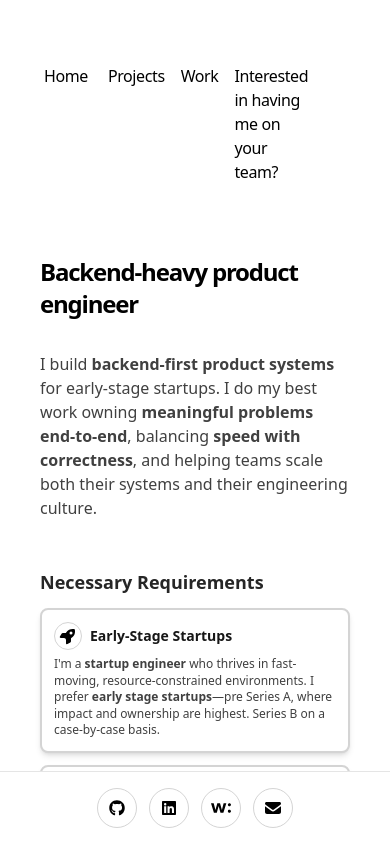
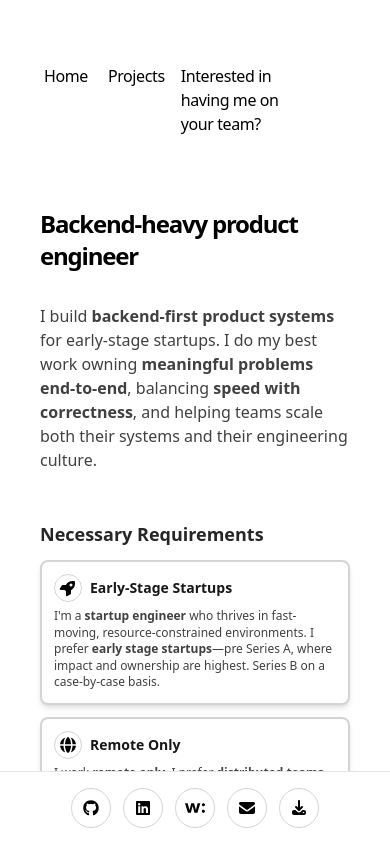
Before and after one commit to sezder/shannon-zander-personal-site, a Next.js app: page /working-with-me in a window 390 px wide. Shown: the top 844 px of the page. Built offline with nearby package versions, Linux system fonts and the light colour scheme; no server answers.

Commit message:
Add resume download button, remove work page from navigation

```diff
--- a/app/components/footer.tsx
+++ b/app/components/footer.tsx
@@ -2,7 +2,7 @@
 
 import { FontAwesomeIcon } from '@fortawesome/react-fontawesome'
 import { faGithub, faLinkedin } from '@fortawesome/free-brands-svg-icons'
-import { faEnvelope } from '@fortawesome/free-solid-svg-icons'
+import { faEnvelope, faDownload } from '@fortawesome/free-solid-svg-icons'
 
 function WellfoundIcon() {
   return (
@@ -29,47 +29,78 @@ export default function Footer() {
           href="https://github.com/sezder"
           target="_blank"
           rel="noopener noreferrer"
-          className="w-10 h-10 rounded-full border border-neutral-300 dark:border-neutral-700 bg-white dark:bg-neutral-900 flex items-center justify-center hover:border-neutral-400 dark:hover:border-neutral-600 transition-colors"
+          className="group relative w-10 h-10 rounded-full border border-neutral-300 dark:border-neutral-700 bg-white dark:bg-neutral-900 flex items-center justify-center hover:border-neutral-400 dark:hover:border-neutral-600 transition-colors"
           aria-label="GitHub"
+          title=""
         >
           <FontAwesomeIcon
             icon={faGithub}
             className="w-5 h-5 text-black dark:text-white"
             aria-hidden="true"
           />
+          <span className="absolute bottom-full mb-3 px-2 py-1 text-xs font-medium text-white bg-neutral-900 dark:bg-neutral-100 dark:text-neutral-900 rounded whitespace-nowrap opacity-0 group-hover:opacity-100 group-focus:opacity-100 pointer-events-none transition-opacity">
+            GitHub
+          </span>
         </a>
         <a
           href="https://www.linkedin.com/in/shannon-e-zander/"
           target="_blank"
           rel="noopener noreferrer"
-          className="w-10 h-10 rounded-full border border-neutral-300 dark:border-neutral-700 bg-white dark:bg-neutral-900 flex items-center justify-center hover:border-neutral-400 dark:hover:border-neutral-600 transition-colors"
+          className="group relative w-10 h-10 rounded-full border border-neutral-300 dark:border-neutral-700 bg-white dark:bg-neutral-900 flex items-center justify-center hover:border-neutral-400 dark:hover:border-neutral-600 transition-colors"
           aria-label="LinkedIn"
+          title=""
         >
           <FontAwesomeIcon
             icon={faLinkedin}
             className="w-5 h-5 text-black dark:text-white"
             aria-hidden="true"
           />
+          <span className="absolute bottom-full mb-3 px-2 py-1 text-xs font-medium text-white bg-neutral-900 dark:bg-neutral-100 dark:text-neutral-900 rounded whitespace-nowrap opacity-0 group-hover:opacity-100 group-focus:opacity-100 pointer-events-none transition-opacity">
+            LinkedIn
+          </span>
         </a>
         <a
           href="https://wellfound.com/u/shannon-zander"
           target="_blank"
           rel="noopener noreferrer"
-          className="w-10 h-10 rounded-full border border-neutral-300 dark:border-neutral-700 bg-white dark:bg-neutral-900 flex items-center justify-center hover:border-neutral-400 dark:hover:border-neutral-600 transition-colors"
+          className="group relative w-10 h-10 rounded-full border border-neutral-300 dark:border-neutral-700 bg-white dark:bg-neutral-900 flex items-center justify-center hover:border-neutral-400 dark:hover:border-neutral-600 transition-colors"
           aria-label="Wellfound"
+          title=""
         >
           <WellfoundIcon />
+          <span className="absolute bottom-full mb-3 px-2 py-1 text-xs font-medium text-white bg-neutral-900 dark:bg-neutral-100 dark:text-neutral-900 rounded whitespace-nowrap opacity-0 group-hover:opacity-100 group-focus:opacity-100 pointer-events-none transition-opacity">
+            Wellfound
+          </span>
         </a>
         <a
           href="mailto:shannon.e.zander@gmail.com"
-          className="w-10 h-10 rounded-full border border-neutral-300 dark:border-neutral-700 bg-white dark:bg-neutral-900 flex items-center justify-center hover:border-neutral-400 dark:hover:border-neutral-600 transition-colors"
+          className="group relative w-10 h-10 rounded-full border border-neutral-300 dark:border-neutral-700 bg-white dark:bg-neutral-900 flex items-center justify-center hover:border-neutral-400 dark:hover:border-neutral-600 transition-colors"
           aria-label="Email"
+          title=""
         >
           <FontAwesomeIcon
             icon={faEnvelope}
             className="w-5 h-5 text-black dark:text-white"
             aria-hidden="true"
           />
+          <span className="absolute bottom-full mb-3 px-2 py-1 text-xs font-medium text-white bg-neutral-900 dark:bg-neutral-100 dark:text-neutral-900 rounded whitespace-nowrap opacity-0 group-hover:opacity-100 group-focus:opacity-100 pointer-events-none transition-opacity">
+            Email
+          </span>
+        </a>
+        <a
+          href="/Shannon Zander Resume.pdf"
+          download
+          className="group relative w-10 h-10 rounded-full border border-neutral-300 dark:border-neutral-700 bg-white dark:bg-neutral-900 flex items-center justify-center hover:border-neutral-400 dark:hover:border-neutral-600 transition-colors"
+          title=""
+        >
+          <FontAwesomeIcon
+            icon={faDownload}
+            className="w-5 h-5 text-black dark:text-white"
+            aria-hidden="true"
+          />
+          <span className="absolute bottom-full mb-3 px-2 py-1 text-xs font-medium text-white bg-neutral-900 dark:bg-neutral-100 dark:text-neutral-900 rounded whitespace-nowrap opacity-0 group-hover:opacity-100 group-focus:opacity-100 pointer-events-none transition-opacity">
+            Resume
+          </span>
         </a>
       </div>
       <p className="hidden md:block mt-8 text-neutral-600 dark:text-neutral-300">
--- a/app/components/nav.tsx
+++ b/app/components/nav.tsx
@@ -6,9 +6,6 @@ const navItems = {
   },
   '/projects': {
     name: 'Projects',
-  },
-  '/work': {
-    name: 'Work',
   },
   '/working-with-me': {
     name: "Interested in having me on your team?",
--- a/app/components/social-links.tsx
+++ b/app/components/social-links.tsx
@@ -2,7 +2,7 @@
 
 import { FontAwesomeIcon } from '@fortawesome/react-fontawesome'
 import { faGithub, faLinkedin } from '@fortawesome/free-brands-svg-icons'
-import { faEnvelope, faFileDownload } from '@fortawesome/free-solid-svg-icons'
+import { faEnvelope, faDownload } from '@fortawesome/free-solid-svg-icons'
 
 function WellfoundIcon() {
   return (
@@ -30,7 +30,7 @@ export function SocialLinks() {
         rel="noopener noreferrer"
         className="group relative w-10 h-10 rounded-full border border-neutral-300 dark:border-neutral-700 bg-white dark:bg-neutral-900 flex items-center justify-center hover:border-neutral-400 dark:hover:border-neutral-600 transition-colors focus:outline-none focus:ring-2 focus:ring-neutral-400 dark:focus:ring-neutral-600"
         aria-label="GitHub"
-        title="GitHub"
+        title=""
       >
         <FontAwesomeIcon
           icon={faGithub}
@@ -47,7 +47,7 @@ export function SocialLinks() {
         rel="noopener noreferrer"
         className="group relative w-10 h-10 rounded-full border border-neutral-300 dark:border-neutral-700 bg-white dark:bg-neutral-900 flex items-center justify-center hover:border-neutral-400 dark:hover:border-neutral-600 transition-colors focus:outline-none focus:ring-2 focus:ring-neutral-400 dark:focus:ring-neutral-600"
         aria-label="LinkedIn"
-        title="LinkedIn"
+        title=""
       >
         <FontAwesomeIcon
           icon={faLinkedin}
@@ -64,7 +64,7 @@ export function SocialLinks() {
         rel="noopener noreferrer"
         className="group relative w-10 h-10 rounded-full border border-neutral-300 dark:border-neutral-700 bg-white dark:bg-neutral-900 flex items-center justify-center hover:border-neutral-400 dark:hover:border-neutral-600 transition-colors focus:outline-none focus:ring-2 focus:ring-neutral-400 dark:focus:ring-neutral-600"
         aria-label="Wellfound"
-        title="Wellfound"
+        title=""
       >
         <WellfoundIcon />
         <span className="absolute right-full mr-3 px-2 py-1 text-xs font-medium text-white bg-neutral-900 dark:bg-neutral-100 dark:text-neutral-900 rounded whitespace-nowrap opacity-0 group-hover:opacity-100 group-focus:opacity-100 pointer-events-none transition-opacity">
@@ -75,7 +75,7 @@ export function SocialLinks() {
         href="mailto:shannon.e.zander@gmail.com"
         className="group relative w-10 h-10 rounded-full border border-neutral-300 dark:border-neutral-700 bg-white dark:bg-neutral-900 flex items-center justify-center hover:border-neutral-400 dark:hover:border-neutral-600 transition-colors focus:outline-none focus:ring-2 focus:ring-neutral-400 dark:focus:ring-neutral-600"
         aria-label="Email"
-        title="Email"
+        title=""
       >
         <FontAwesomeIcon
           icon={faEnvelope}
@@ -90,11 +90,10 @@ export function SocialLinks() {
         href="/Shannon Zander Resume.pdf"
         download
         className="group relative w-10 h-10 rounded-full border border-neutral-300 dark:border-neutral-700 bg-white dark:bg-neutral-900 flex items-center justify-center hover:border-neutral-400 dark:hover:border-neutral-600 transition-colors focus:outline-none focus:ring-2 focus:ring-neutral-400 dark:focus:ring-neutral-600"
-        aria-label="Download Resume"
-        title="Download Resume"
+        title=""
       >
         <FontAwesomeIcon
-          icon={faFileDownload}
+          icon={faDownload}
           className="w-5 h-5 text-black dark:text-white"
           aria-hidden="true"
         />
--- a/app/working-with-me/page.tsx
+++ b/app/working-with-me/page.tsx
@@ -102,6 +102,9 @@ export default function WorkingWithMe() {
             <h3 className="mb-3 text-lg font-semibold text-neutral-800 dark:text-neutral-200">
               Team Fit Matters to Me
             </h3>
+            <p className="mb-4 text-neutral-700 dark:text-neutral-300">
+              Your team may be a good fit for me if:
+            </p>
             <div className="grid grid-cols-1 md:grid-cols-3 gap-3">
               <div className="bg-white dark:bg-neutral-900 rounded-lg p-3 border-2 border-neutral-300 dark:border-neutral-700 shadow-md">
                 <div className="flex items-center gap-2 mb-1.5">
@@ -144,54 +147,6 @@ export default function WorkingWithMe() {
               </div>
             </div>
           </div>
-
-          <div className="mb-10">
-            <h3 className="mb-4 text-lg font-semibold text-neutral-800 dark:text-neutral-200">
-              Bonus Alignment
-            </h3>
-            <ul className="space-y-2 text-neutral-700 dark:text-neutral-300">
-              <li>• You use <strong>Linear</strong> and value <strong>opinionated, low-noise developer tooling</strong>.</li>
-              <li>• You use <strong>Prisma</strong> or similar ORMs and care about <strong>schema integrity, migration safety, and database validation in CI/CD</strong>.</li>
-            </ul>
-          </div>
-
-        <div className="border-t border-neutral-200 dark:border-neutral-800 pt-8">
-          <h2 className="mb-6 text-xl font-semibold tracking-tight text-neutral-900 dark:text-neutral-100">
-            Get in Touch
-          </h2>
-          <div className="grid grid-cols-1 md:grid-cols-2 gap-6">
-            <div className="bg-white dark:bg-neutral-900 rounded-lg p-4 border border-neutral-200 dark:border-neutral-800">
-              <h3 className="mb-3 text-base font-semibold text-neutral-800 dark:text-neutral-200">Email</h3>
-              <a
-                href="mailto:shannon.e.zander@gmail.com"
-                className="text-neutral-600 dark:text-neutral-400 hover:text-neutral-800 dark:hover:text-neutral-200 underline text-sm"
-              >
-                shannon.e.zander@gmail.com
-              </a>
-            </div>
-            <div className="bg-white dark:bg-neutral-900 rounded-lg p-4 border border-neutral-200 dark:border-neutral-800">
-              <h3 className="mb-3 text-base font-semibold text-neutral-800 dark:text-neutral-200">Links</h3>
-              <div className="flex flex-col gap-2">
-                <a
-                  href="https://github.com/sezder"
-                  target="_blank"
-                  rel="noopener noreferrer"
-                  className="text-neutral-600 dark:text-neutral-400 hover:text-neutral-800 dark:hover:text-neutral-200 underline text-sm"
-                >
-                  GitHub
-                </a>
-                <a
-                  href="https://www.linkedin.com/in/shannon-e-zander/"
-                  target="_blank"
-                  rel="noopener noreferrer"
-                  className="text-neutral-600 dark:text-neutral-400 hover:text-neutral-800 dark:hover:text-neutral-200 underline text-sm"
-                >
-                  LinkedIn
-                </a>
-              </div>
-            </div>
-          </div>
-        </div>
       </SectionContainer>
     </section>
   )
```
Also changed, not shown: 1 other file (tests, documents, lock files or other folders).
